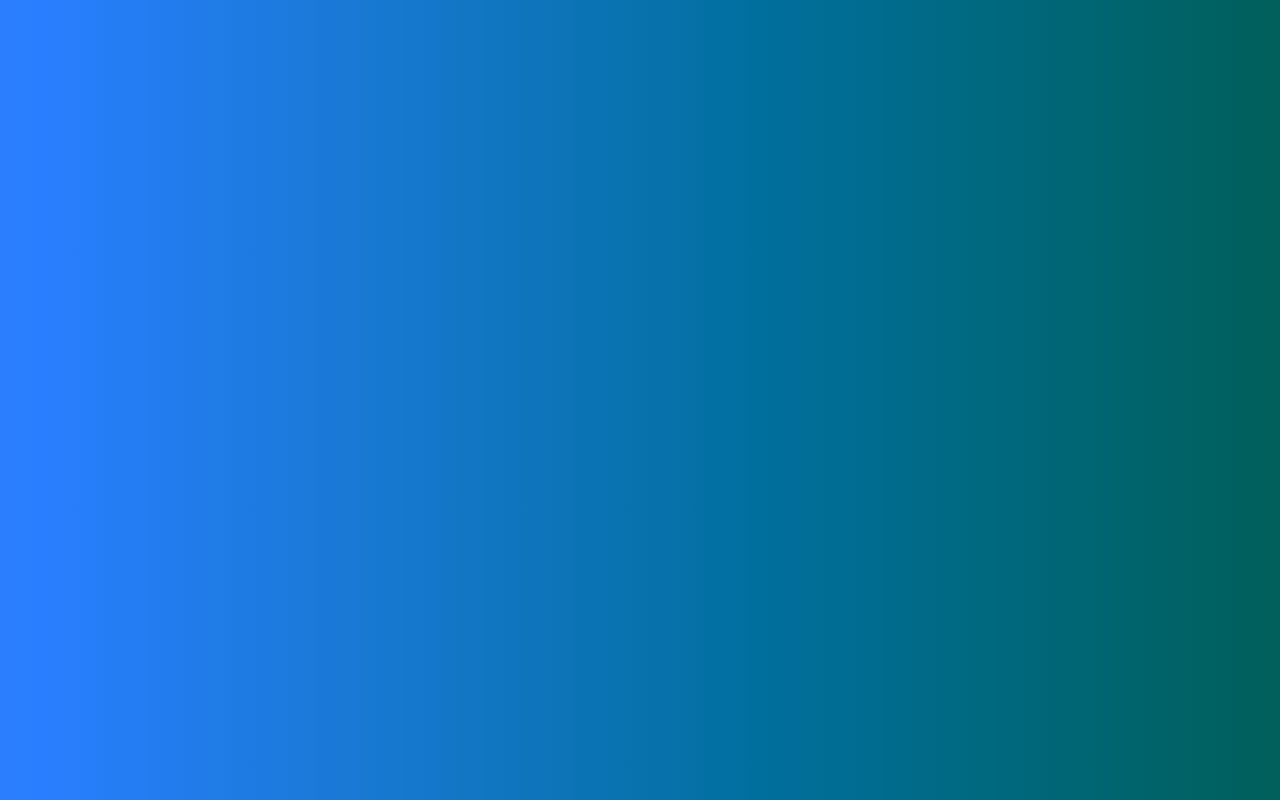
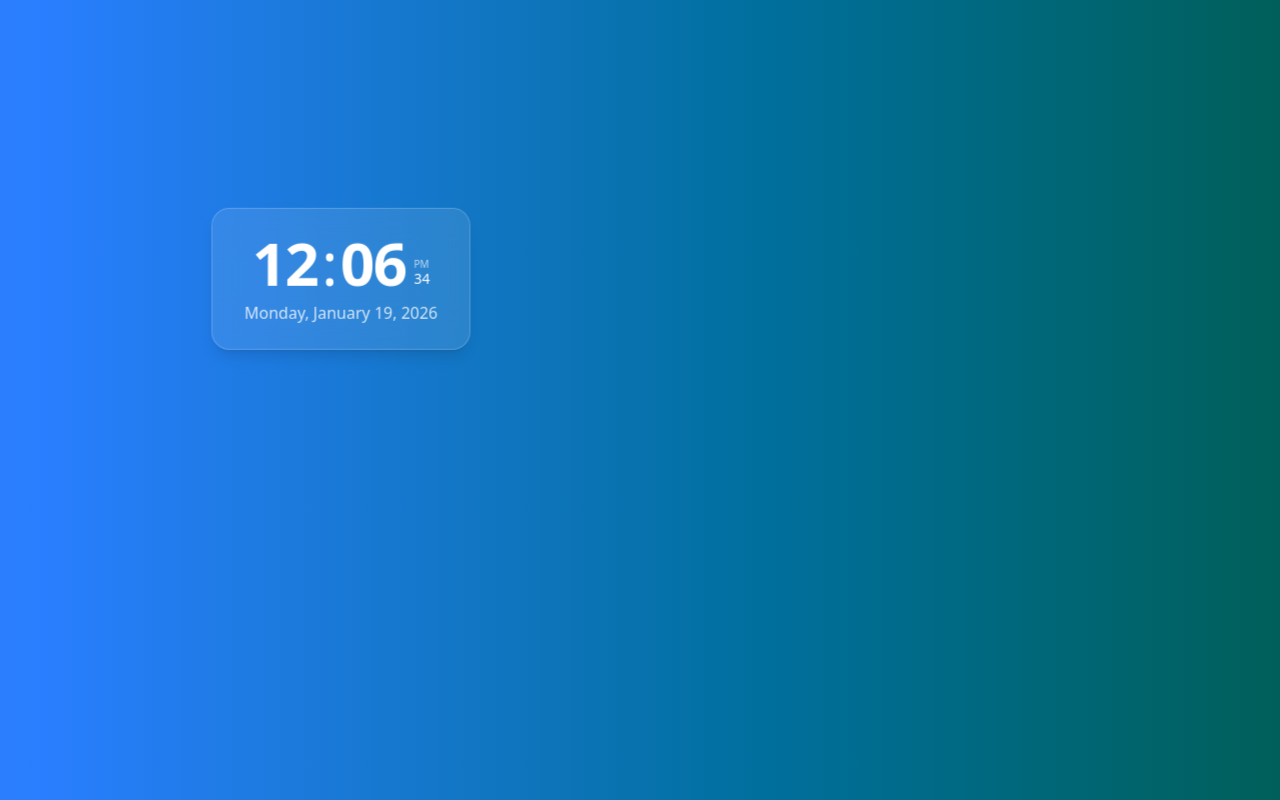
Before and after one commit to tdpi95/pic-clock, a React (Vite) app: page / in a window 1280 px wide. Built offline with nearby package versions, Linux system fonts and the light colour scheme.

Commit message:
Add floating clock

```diff
--- /dev/null
+++ b/src/components/FloatingClock.tsx
@@ -0,0 +1,154 @@
+import { useEffect, useRef } from "react";
+
+const SPEED = 80;
+const PANEL_WIDTH = 280;
+const PANEL_HEIGHT = 140;
+
+export default function FloatingClock() {
+    const containerRef = useRef<HTMLDivElement>(null);
+
+    const hourRef = useRef<HTMLSpanElement>(null);
+    const minuteRef = useRef<HTMLSpanElement>(null);
+    const secondRef = useRef<HTMLSpanElement>(null);
+    const ampmRef = useRef<HTMLSpanElement>(null);
+    const dateRef = useRef<HTMLDivElement>(null);
+
+    const velocity = useRef({ vx: 0, vy: 0 });
+    const position = useRef({ x: 100, y: 100 });
+    const lastTime = useRef(0);
+
+    const normalizeVelocity = () => {
+        const mag = Math.sqrt(
+            velocity.current.vx ** 2 + velocity.current.vy ** 2,
+        );
+        velocity.current.vx = (velocity.current.vx / mag) * SPEED;
+        velocity.current.vy = (velocity.current.vy / mag) * SPEED;
+    };
+
+    // update time without re-render
+    const updateTime = () => {
+        const now = new Date();
+
+        const h = now.getHours();
+        const m = now.getMinutes();
+        const s = now.getSeconds();
+
+        const hours = String(h % 12 || 12).padStart(2, "0");
+        const minutes = String(m).padStart(2, "0");
+        const seconds = String(s).padStart(2, "0");
+        const ampm = h >= 12 ? "PM" : "AM";
+
+        if (hourRef.current) hourRef.current.textContent = hours;
+        if (minuteRef.current) minuteRef.current.textContent = minutes;
+        if (secondRef.current) secondRef.current.textContent = seconds;
+        if (ampmRef.current) ampmRef.current.textContent = ampm;
+
+        if (dateRef.current) {
+            dateRef.current.textContent = now.toLocaleDateString(undefined, {
+                weekday: "long",
+                year: "numeric",
+                month: "long",
+                day: "numeric",
+            });
+        }
+    };
+
+    useEffect(() => {
+        // init velocity
+        velocity.current = {
+            vx: Math.random() * 2 - 1,
+            vy: Math.random() * 2 - 1,
+        };
+        normalizeVelocity();
+
+        lastTime.current = performance.now();
+
+        const animate = (now: number) => {
+            const dt = (now - lastTime.current) / 1000;
+            lastTime.current = now;
+
+            let { x, y } = position.current;
+
+            x += velocity.current.vx * dt;
+            y += velocity.current.vy * dt;
+
+            const maxX = window.innerWidth - PANEL_WIDTH + 10;
+            const maxY = window.innerHeight - PANEL_HEIGHT;
+
+            if (x <= 0) {
+                x = 0;
+                velocity.current.vx *= -1;
+            } else if (x >= maxX) {
+                x = maxX;
+                velocity.current.vx *= -1;
+            }
+
+            if (y <= 0) {
+                y = 0;
+                velocity.current.vy *= -1;
+            } else if (y >= maxY) {
+                y = maxY;
+                velocity.current.vy *= -1;
+            }
+
+            position.current = { x, y };
+
+            if (containerRef.current) {
+                containerRef.current.style.transform = `translate(${x}px, ${y}px)`;
+            }
+
+            requestAnimationFrame(animate);
+        };
+
+        const raf = requestAnimationFrame(animate);
+
+        // time updater (1/sec, no re-render)
+        updateTime();
+        const interval = setInterval(updateTime, 1000);
+
+        return () => {
+            cancelAnimationFrame(raf);
+            clearInterval(interval);
+        };
+    }, []);
+
+    return (
+        <div ref={containerRef} className="fixed">
+            <div
+                className={`backdrop-blur-xl bg-white/10 border border-white/20 shadow-lg rounded-2xl px-8 py-6 text-center text-white w-[${PANEL_WIDTH}px] h-[${PANEL_HEIGHT}px] flex flex-col justify-center`}
+            >
+                {/* Time */}
+                <div className="flex items-end justify-center gap-1">
+                    <span
+                        ref={hourRef}
+                        className="text-5xl md:text-6xl font-semibold tracking-tight"
+                    >
+                        00
+                    </span>
+                    <span className="text-5xl md:text-6xl tracking-tight">
+                        :
+                    </span>
+                    <span
+                        ref={minuteRef}
+                        className="text-5xl md:text-6xl font-semibold tracking-tight"
+                    >
+                        00
+                    </span>
+                    <div className="flex flex-col items-start leading-none mb-1 ml-1">
+                        <span ref={ampmRef} className="text-[10px] opacity-70">
+                            AM
+                        </span>
+                        <span ref={secondRef} className="text-sm">
+                            00
+                        </span>
+                    </div>
+                </div>
+
+                {/* Date */}
+                <div ref={dateRef} className="text-md mt-2 opacity-80">
+                    Loading...
+                </div>
+            </div>
+        </div>
+    );
+}
--- a/src/pages/Home.tsx
+++ b/src/pages/Home.tsx
@@ -7,6 +7,7 @@ import { useImageStore } from "@/hooks/useImageStore";
 import Footer from "@/components/Footer";
 import { useWakeLock } from "@/hooks/useWakeLock";
 import { Toaster } from "sonner";
+import FloatingClock from "@/components/FloatingClock";
 
 const proxy = "https://whateverorigin.org/get?url=";
 const bingUrl = encodeURIComponent(
@@ -171,6 +172,8 @@ function Home() {
                 />
             )}
 
+            <FloatingClock />
+
             {showSettings && (
                 <WallpaperSettings onBack={() => setShowSettings(false)} />
             )}
```
Also changed, not shown: 7 other files (tests, documents, lock files or other folders).
